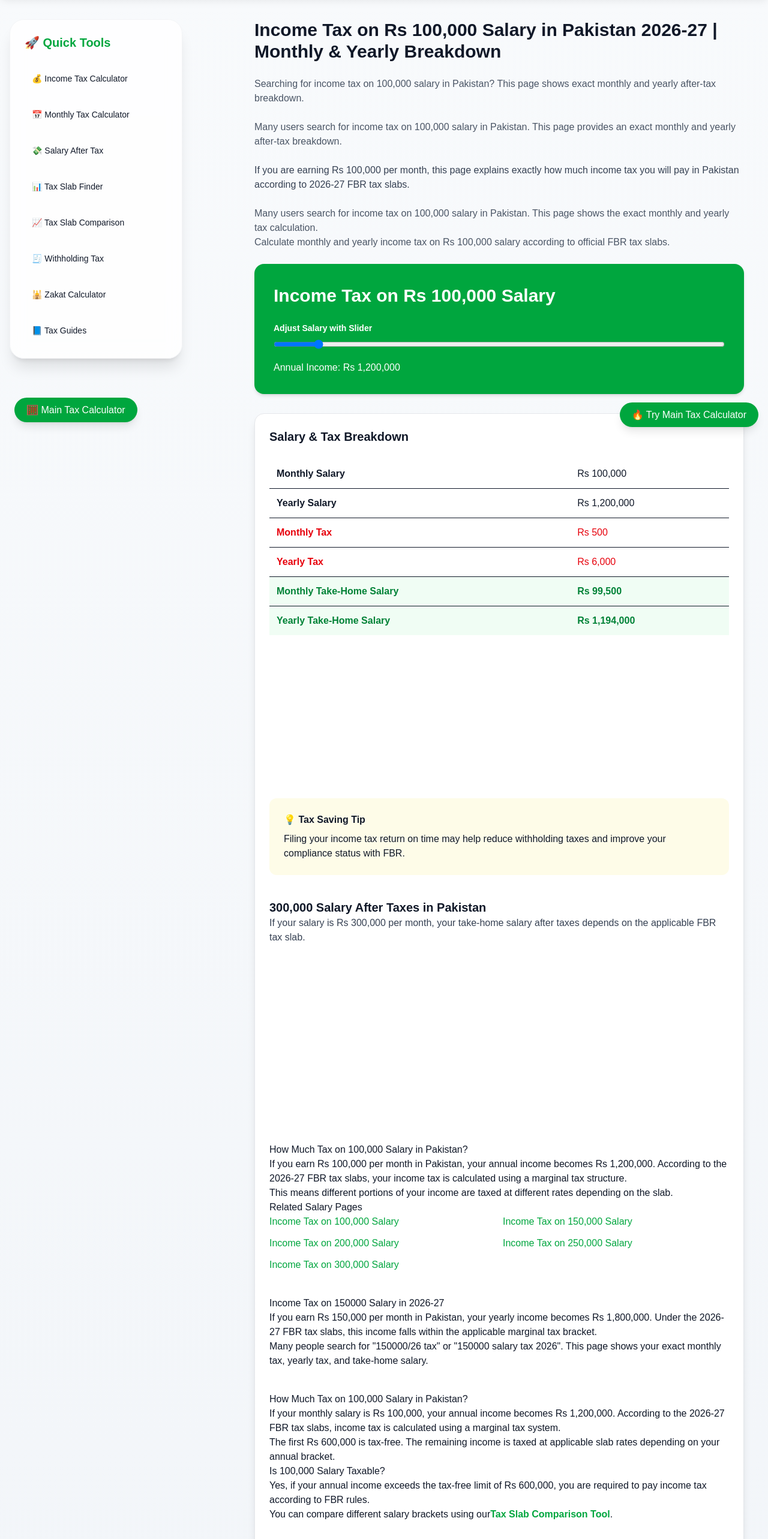
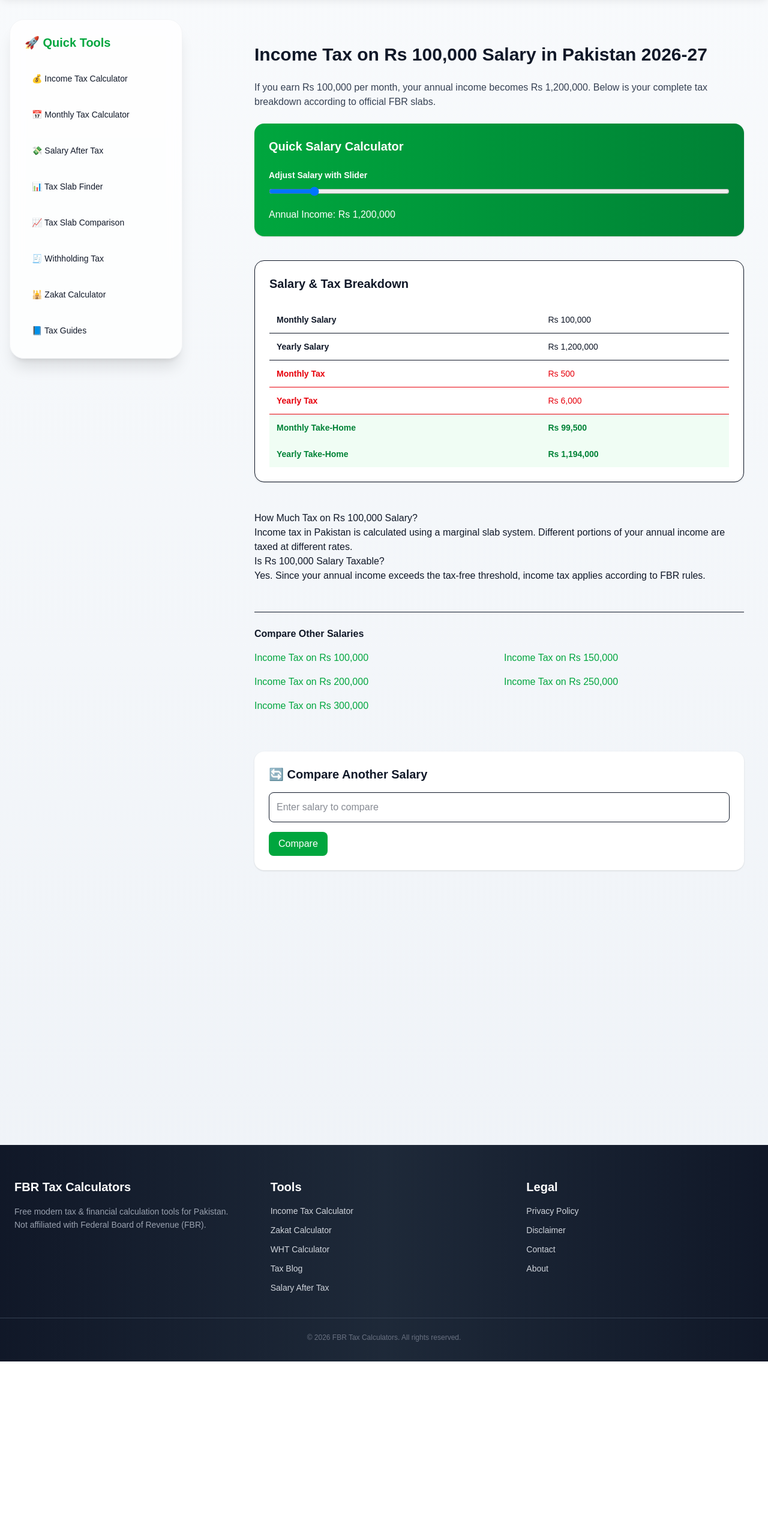
Before and after one commit to muhammadobaid1986/fbrtaxcalculators, a Next.js app: page /salary/100000 in a window 1280 px wide. Shown: the part 80-2646 px from the top of the page at 60% size. After the commit the page ends 2350 px from the top, so only its background shows below. Built offline with nearby package versions, Linux system fonts and the light colour scheme.

Commit message:
Rocket Phase 3 - Clean SEO optimized dynamic salary page

```diff
--- a/app/salary/[salary]/page.tsx
+++ b/app/salary/[salary]/page.tsx
@@ -1,395 +1,144 @@
-
-
 import { calculateSalaryTax } from "../../lib/tax";
 import CompareSalary from "../CompareSalary";
 import SalarySlider from "../SalarySlider";
 
 export async function generateStaticParams() {
-  return Array.from({ length: 200 }, (_, i) => ({
+  return Array.from({ length: 150 }, (_, i) => ({
     salary: String((i + 1) * 10000),
   }));
 }
 
 export async function generateMetadata({ params }: any) {
-  const resolvedParams = await params;
-  const salary = Number(resolvedParams.salary);
+  const salary = Number(params.salary);
 
   return {
-    title: `Income Tax on ${salary.toLocaleString()} Salary in Pakistan (2026-27)`,
-    description: `Calculate income tax and take-home salary for Rs ${salary.toLocaleString()} per month in Pakistan.`,
+    title: `Income Tax on Rs ${salary.toLocaleString()} Salary in Pakistan 2026-27`,
+    description: `Calculate exact monthly tax, yearly tax and take-home salary for Rs ${salary.toLocaleString()} per month in Pakistan using official FBR slabs.`,
   };
 }
-export default async function Page({ params }: any) {
-  const resolvedParams = await params;
-  const salaryValue = resolvedParams.salary;
 
-  if (!salaryValue) {
-    return <div className="p-10 text-center">Salary not provided</div>;
-  }
+export default function Page({ params }: any) {
+  const monthlySalary = Number(params.salary);
 
-  const monthlySalary = Number(salaryValue);
-
-  if (isNaN(monthlySalary)) {
+  if (!monthlySalary || isNaN(monthlySalary)) {
     return <div className="p-10 text-center">Invalid salary</div>;
   }
 
   const result = calculateSalaryTax(monthlySalary, "2026-27");
+  const annualSalary = monthlySalary * 12;
 
   return (
-    <div className="max-w-4xl mx-auto px-4 md:px-6">
-      <h1 className="text-3xl font-bold mb-6">
-  Income Tax on Rs {monthlySalary.toLocaleString()} Salary in Pakistan 2026-27 | Monthly & Yearly Breakdown
+    <div className="max-w-4xl mx-auto px-4 md:px-6 py-10">
+
+      <h1 className="text-3xl font-bold mb-6 leading-tight">
+        Income Tax on Rs {monthlySalary.toLocaleString()} Salary in Pakistan 2026-27
       </h1>
 
-<p className="text-gray-600 mb-6">
-  Searching for income tax on {monthlySalary.toLocaleString()} salary in Pakistan?
-  This page shows exact monthly and yearly after-tax breakdown.
+      <p className="text-gray-700 mb-6">
+        If you earn Rs {monthlySalary.toLocaleString()} per month, your annual income becomes Rs {annualSalary.toLocaleString()}.
+        Below is your complete tax breakdown according to official FBR slabs.
       </p>
 
-<p className="text-gray-600 mb-6">
-  Many users search for income tax on {monthlySalary.toLocaleString()} salary in Pakistan.
-  This page provides an exact monthly and yearly after-tax breakdown.
-</p>
-
-
-<p className="text-gray-700 mb-6">
-  If you are earning Rs {monthlySalary.toLocaleString()} per month,
-  this page explains exactly how much income tax you will pay in Pakistan
-  according to 2026-27 FBR tax slabs.
-</p>
-<p className="text-gray-600">
-  Many users search for income tax on {monthlySalary.toLocaleString()} salary in Pakistan.
-  This page shows the exact monthly and yearly tax calculation.
-</p>
-
-      <p className="text-gray-600 mb-6">
-  Calculate monthly and yearly income tax on Rs {monthlySalary.toLocaleString()} salary according to official FBR tax slabs.
-</p>
-
-      <div className="bg-green-600 text-white p-6 md:p-8 rounded-2xl shadow-md mb-8">
-  <h1 className="text-xl md:text-3xl font-bold leading-snug">
-    Income Tax on Rs {monthlySalary.toLocaleString()} Salary
-  </h1>
+      {/* GREEN CALCULATOR CARD */}
+      <div className="bg-gradient-to-r from-green-600 to-green-700 text-white p-6 rounded-2xl shadow mb-10">
+        <h2 className="text-xl font-bold mb-4">
+          Quick Salary Calculator
+        </h2>
 
         <SalarySlider salary={monthlySalary} />
 
-  <p className="mt-3 text-sm md:text-base">
-    Annual Income: Rs {(monthlySalary * 12).toLocaleString()}
+        <p className="mt-3">
+          Annual Income: Rs {annualSalary.toLocaleString()}
         </p>
-
-
-
       </div>
 
-<div className="bg-white rounded-2xl shadow-lg p-6 mb-10 border border-gray-200">
-  <h2 className="text-xl font-bold mb-6">Salary & Tax Breakdown</h2>
+      {/* BREAKDOWN TABLE */}
+      <div className="bg-white rounded-2xl shadow p-6 mb-12 border">
+        <h2 className="text-xl font-bold mb-6">
+          Salary & Tax Breakdown
+        </h2>
 
-  <table className="w-full text-left border-collapse">
-
+        <table className="w-full border-collapse text-sm">
           <tbody>
             <tr className="border-b">
               <td className="p-3 font-semibold">Monthly Salary</td>
               <td className="p-3">Rs {monthlySalary.toLocaleString()}</td>
             </tr>
-
             <tr className="border-b">
               <td className="p-3 font-semibold">Yearly Salary</td>
-        <td className="p-3">Rs {(monthlySalary * 12).toLocaleString()}</td>
+              <td className="p-3">Rs {annualSalary.toLocaleString()}</td>
             </tr>
-
-      <tr className="border-b">
-        <td className="p-3 font-semibold text-red-600">Monthly Tax</td>
-        <td className="p-3 text-red-600">
-          Rs {result.monthlyTax.toLocaleString()}
-        </td>
+            <tr className="border-b text-red-600">
+              <td className="p-3 font-semibold">Monthly Tax</td>
+              <td className="p-3">Rs {result.monthlyTax.toLocaleString()}</td>
             </tr>
-
-      <tr className="border-b">
-        <td className="p-3 font-semibold text-red-600">Yearly Tax</td>
-        <td className="p-3 text-red-600">
-          Rs {result.yearlyTax.toLocaleString()}
-        </td>
+            <tr className="border-b text-red-600">
+              <td className="p-3 font-semibold">Yearly Tax</td>
+              <td className="p-3">Rs {result.yearlyTax.toLocaleString()}</td>
             </tr>
-
-      <tr className="border-b bg-green-50">
-        <td className="p-3 font-bold text-green-700">
-          Monthly Take‑Home Salary
-        </td>
-        <td className="p-3 font-bold text-green-700">
-          Rs {result.monthlyTakeHome.toLocaleString()}
-        </td>
+            <tr className="bg-green-50 text-green-700 font-bold">
+              <td className="p-3">Monthly Take‑Home</td>
+              <td className="p-3">Rs {result.monthlyTakeHome.toLocaleString()}</td>
             </tr>
-
-      <tr className="bg-green-50">
-        <td className="p-3 font-bold text-green-700">
-          Yearly Take‑Home Salary
-        </td>
-        <td className="p-3 font-bold text-green-700">
-          Rs {result.yearlyTakeHome.toLocaleString()}
-        </td>
+            <tr className="bg-green-50 text-green-700 font-bold">
+              <td className="p-3">Yearly Take‑Home</td>
+              <td className="p-3">Rs {result.yearlyTakeHome.toLocaleString()}</td>
             </tr>
           </tbody>
         </table>
-
-
-
-    <div className="my-8 text-center" style={{ minHeight: "200px" }}>
-  <ins
-    className="adsbygoogle"
-    style={{ display: "block" }}
-    data-ad-client="ca-pub-1040104111900400"
-    data-ad-slot="5555555555"
-    data-ad-format="auto"
-    data-full-width-responsive="true"
-  ></ins>
       </div>
 
+      {/* EXPLANATION */}
+      <div className="prose max-w-none mb-12">
+        <h2>How Much Tax on Rs {monthlySalary.toLocaleString()} Salary?</h2>
+        <p>
+          Income tax in Pakistan is calculated using a marginal slab system.
+          Different portions of your annual income are taxed at different rates.
+        </p>
 
-    <div className="mt-10 bg-yellow-50 p-6 rounded-xl">
-  <h3 className="font-bold mb-2">💡 Tax Saving Tip</h3>
+        <h3>Is Rs {monthlySalary.toLocaleString()} Salary Taxable?</h3>
         <p>
-    Filing your income tax return on time may help reduce withholding taxes
-    and improve your compliance status with FBR.
+          Yes. Since your annual income exceeds the tax-free threshold,
+          income tax applies according to FBR rules.
         </p>
       </div>
 
+      {/* RELATED SALARIES */}
+      <div className="mt-10 border-t pt-6">
+        <h3 className="font-bold mb-4">Compare Other Salaries</h3>
 
-    <h2 className="mt-10 text-xl font-bold">
-  300,000 Salary After Taxes in Pakistan
-</h2>
-
-<p className="text-gray-700">
-  If your salary is Rs 300,000 per month, your take-home salary after taxes
-  depends on the applicable FBR tax slab.
-</p>
-
-
-  <div className="my-10 text-center" style={{ minHeight: "250px" }}>
-  <ins
-    className="adsbygoogle"
-    style={{ display: "block" }}
-    data-ad-client="ca-pub-1040104111900400"
-    data-ad-slot="4444444444"
-    data-ad-format="auto"
-    data-full-width-responsive="true"
-  ></ins>
-</div>
-
-  <div className="mt-10 prose max-w-none">
-  <h2>How Much Tax on {monthlySalary.toLocaleString()} Salary in Pakistan?</h2>
-
-  <p>
-    If you earn Rs {monthlySalary.toLocaleString()} per month in Pakistan,
-    your annual income becomes Rs {(monthlySalary * 12).toLocaleString()}.
-    According to the 2026-27 FBR tax slabs, your income tax is calculated
-    using a marginal tax structure.
-  </p>
-
-  <p>
-    This means different portions of your income are taxed at different rates
-    depending on the slab.
-  </p>
-
-  <h3>Related Salary Pages</h3>
-
-  <div className="grid grid-cols-2 gap-3 text-green-600 font-medium">
+        <div className="grid grid-cols-2 gap-4 text-green-600 font-medium">
           {[100000,150000,200000,250000,300000].map((amt) => (
             <a key={amt} href={`/salary/${amt}`} className="hover:underline">
-        Income Tax on {amt.toLocaleString()} Salary
+              Income Tax on Rs {amt.toLocaleString()}
             </a>
           ))}
         </div>
       </div>
 
-  <div className="mt-10 prose max-w-none">
-  <h2>Income Tax on 150000 Salary in 2026-27</h2>
-
-  <p>
-    If you earn Rs 150,000 per month in Pakistan, your yearly income becomes
-    Rs 1,800,000. Under the 2026-27 FBR tax slabs, this income falls within
-    the applicable marginal tax bracket.
-  </p>
-
-  <p>
-    Many people search for "150000/26 tax" or "150000 salary tax 2026".
-    This page shows your exact monthly tax, yearly tax, and take-home salary.
-  </p>
-</div>
-
-    <div className="mt-10 prose max-w-none">
-  <h2>How Much Tax on {monthlySalary.toLocaleString()} Salary in Pakistan?</h2>
-
-  <p>
-    If your monthly salary is Rs {monthlySalary.toLocaleString()}, your annual income becomes
-    Rs {(monthlySalary * 12).toLocaleString()}. According to the 2026-27 FBR tax slabs,
-    income tax is calculated using a marginal tax system.
-  </p>
-
-  <p>
-    The first Rs 600,000 is tax-free. The remaining income is taxed at
-    applicable slab rates depending on your annual bracket.
-  </p>
-
-  <h3>Is {monthlySalary.toLocaleString()} Salary Taxable?</h3>
-
-  <p>
-    Yes, if your annual income exceeds the tax-free limit of Rs 600,000,
-    you are required to pay income tax according to FBR rules.
-  </p>
-
-  <p>
-    You can compare different salary brackets using our
-    <a href="/tax-slab-comparison-pakistan" className="text-green-600 font-semibold">
-      Tax Slab Comparison Tool
-    </a>.
-  </p>
-</div>
-
-  <div className="mt-6 text-right">
-  <span className="animate-pulse">
-  Rs {result.yearlyTax.toLocaleString()}
-</span>
-</div>
-</div>
-
-<div className="bg-blue-50 border-l-4 border-blue-600 p-6 rounded-xl">
-  <h2 className="text-xl font-bold mb-2">
-    How is Income Tax Calculated in Pakistan?
-  </h2>
-  <p className="text-gray-700">
-    Income tax is calculated using a marginal tax system defined by FBR.
-    Different portions of your annual income are taxed at different rates
-    according to the latest Finance Act.
-  </p>
-</div>
-<div className="mt-10 border-t pt-6">
-  <h3 className="font-bold mb-4">Explore Other Salary Tax Pages</h3>
-
-  <div className="grid grid-cols-2 gap-4 text-green-600 font-medium">
-    <a href="/salary/100000" className="hover:underline">
-      Income Tax on 100000 Salary
-    </a>
-
-    <a href="/salary/150000" className="hover:underline">
-      Income Tax on 150000 Salary
-    </a>
-
-    <a href="/salary/200000" className="hover:underline">
-      Income Tax on 200000 Salary
-    </a>
-
-    <a href="/salary/250000" className="hover:underline">
-      Income Tax on 250000 Salary
-    </a>
-  </div>
-</div>
+      {/* SCHEMA */}
       <script
         type="application/ld+json"
         dangerouslySetInnerHTML={{
           __html: JSON.stringify({
             "@context": "https://schema.org",
             "@type": "FAQPage",
-      "mainEntity": [
+            mainEntity: [
               {
                 "@type": "Question",
-          "name": `How much tax on ${monthlySalary} salary in Pakistan?`,
-          "acceptedAnswer": {
+                name: `How much tax on Rs ${monthlySalary} salary?`,
+                acceptedAnswer: {
                   "@type": "Answer",
-            "text": `If your monthly salary is Rs ${monthlySalary}, your yearly tax is Rs ${result.yearlyTax}.`
-          }
-        },
-        {
-          "@type": "Question",
-          "name": `What is the take home salary after tax on ${monthlySalary}?`,
-          "acceptedAnswer": {
-            "@type": "Answer",
-            "text": `After tax, your monthly take-home salary is Rs ${result.monthlyTakeHome}.`
+                  text: `Yearly tax on Rs ${monthlySalary} salary is Rs ${result.yearlyTax}.`
                 }
               }
             ]
           })
         }}
       />
-    <script
-  type="application/ld+json"
-  dangerouslySetInnerHTML={{
-    __html: JSON.stringify({
-      "@context": "https://schema.org",
-      "@type": "FAQPage",
-      "mainEntity": [
-        {
-          "@type": "Question",
-          "name": `How much tax on ${monthlySalary} salary in Pakistan?`,
-          "acceptedAnswer": {
-            "@type": "Answer",
-            "text": `The yearly tax on Rs ${monthlySalary} salary is Rs ${result.yearlyTax}.`
-          }
-        }
-      ]
-    })
-  }}
-
-
-/>
-<div className="fixed bottom-4 right-4 hidden md:block">
-  <a
-    href="/"
-    className="bg-green-600 text-white px-5 py-3 rounded-full shadow-lg hover:bg-green-700 transition"
-  >
-    🔥 Try Main Tax Calculator
-  </a>
-</div>
-
-<div className="my-8 text-center" style={{ minHeight: "250px" }}>
-  <ins
-    className="adsbygoogle"
-    style={{ display: "block" }}
-    data-ad-client="ca-pub-1040104111900400"
-    data-ad-slot="1234567890"
-    data-ad-format="auto"
-    data-full-width-responsive="true"
-  ></ins>
-</div>
-
-  <div className="my-6 text-center" style={{ minHeight: "250px" }}>
-  <ins
-    className="adsbygoogle"
-    style={{ display: "block" }}
-    data-ad-client="ca-pub-1040104111900400"
-    data-ad-slot="1234567890"
-    data-ad-format="auto"
-    data-full-width-responsive="true"
-  ></ins>
-</div>
-
-  <div className="mt-12">
-  <h3 className="text-xl font-bold mb-4">
-    🔎 People Also Searched
-  </h3>
-
-  <ul className="list-disc pl-6 text-green-600 space-y-2">
-    <li><a href="/salary/150000">Income Tax on 150000 Salary</a></li>
-    <li><a href="/salary/250000">Income Tax on 250000 Salary</a></li>
-    <li><a href="/tax-slab-comparison-pakistan">Tax Slab Comparison</a></li>
-  </ul>
-</div>
-
-  <div className="fixed bottom-6 left-6">
-  <a
-    href="/"
-    className="bg-green-600 text-white px-5 py-3 rounded-full shadow-lg hover:bg-green-700 transition"
-  >
-    🧮 Main Tax Calculator
-  </a>
-</div>
-
-  <div className="mt-16 bg-white p-6 rounded-2xl shadow">
-  <h3 className="text-xl font-bold mb-4">
-    🔄 Compare Another Salary
-  </h3>
-</div>
 
       <CompareSalary />
+
     </div>
   );
 }
```
Lines whose indentation alone changed are shown as unchanged.
